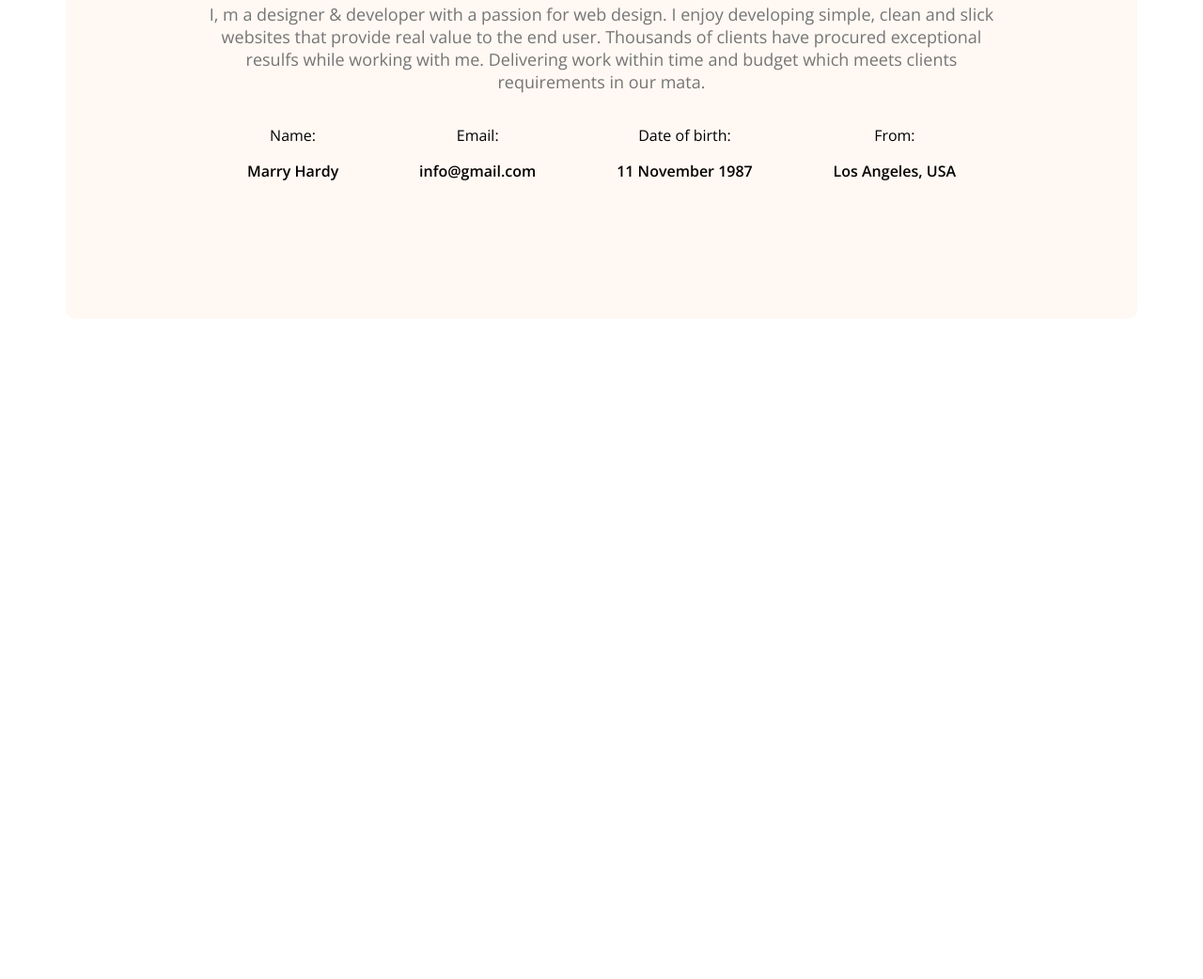
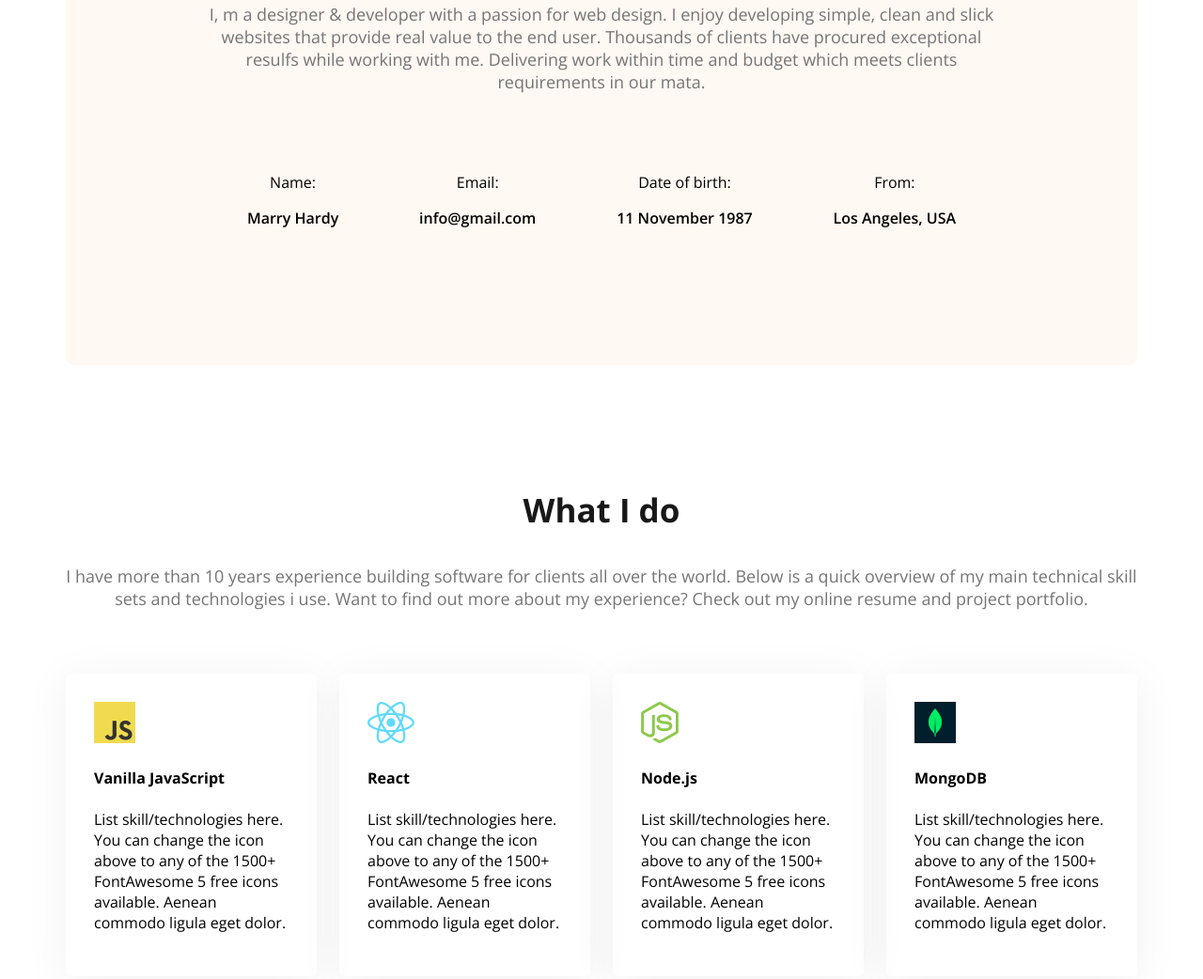
Before and after one commit to sumaiyahasanfarha/web-dev-portfolio, a plain HTML site: page index.html in a window 1280 px wide. Shown: the part 1209-2251 px from the top of the page at 94% size. Before the commit the page ends 1556 px from the top, so only its background shows below. Drawn offline with nearby package versions, Linux system fonts and the light colour scheme.

Commit message:
added the skills-section

```diff
--- a/index.html
+++ b/index.html
@@ -60,7 +60,37 @@
 
 </div>
  </section>
-    </main>
+ <!-- What I do section start    -->
+ <section class="skills">
+<h3 class="section-title text-center">What I do</h3>
+<p class="section-description text-center">I have more than 10 years experience building software for clients all over the world. Below is a quick overview of my main technical skill sets and technologies i use. Want to find out more about my experience? Check out my online resume and project portfolio.</p>
+
+<div class="skills-container">
+      <!-- .skill*4>img+h4.skill-title+p.skill-description -->
+       <div class="skill">
+        <img src="images/icons/js.png" alt="">
+        <h4 class="skill-title">Vanilla JavaScript</h4>
+        <p class="skill-description">List skill/technologies here. You can change the icon above to any of the 1500+ FontAwesome 5 free icons available. Aenean commodo ligula eget dolor.</p>
+       </div>
+       <div class="skill">
+        <img src="images/icons/react.png" alt="">
+        <h4 class="skill-title">React</h4>
+        <p class="skill-description">List skill/technologies here. You can change the icon above to any of the 1500+ FontAwesome 5 free icons available. Aenean commodo ligula eget dolor.</p>
+       </div>
+       <div class="skill">
+        <img src="images/icons/nodejs.png" alt="">
+        <h4 class="skill-title">Node.js</h4>
+        <p class="skill-description">List skill/technologies here. You can change the icon above to any of the 1500+ FontAwesome 5 free icons available. Aenean commodo ligula eget dolor.</p>
+       </div>
+       <div class="skill">
+        <img src="images/icons/mongo.png" alt="">
+        <h4 class="skill-title">MongoDB</h4>
+        <p class="skill-description">List skill/technologies here. You can change the icon above to any of the 1500+ FontAwesome 5 free icons available. Aenean commodo ligula eget dolor.</p>
+       </div>
+</div>
+
+ </section>
+</main>
 <footer>
 
 </footer>
--- a/styles/portfolio.css
+++ b/styles/portfolio.css
@@ -36,6 +36,11 @@ background-color: #FFF8F3;
 .section-description{
     font-size: 18px;
     color: #757575;
+}
+
+.text-center{
+    text-align: center
+    ;
 }
 
 /* header styles */
@@ -112,12 +117,21 @@ main{
 
 }
 
+main section{
+    margin-top: 130px;
+    margin-bottom: 130px;
+}
+
+.section-description{
+    padding-bottom: 50px;
+
+}
 /* about styles */
 .about{
     border-radius: 10px;
     padding: 130px 150px;
     text-align: center;
-    margin-top: 130px;
+
 }
 
 .about-items{
@@ -127,7 +141,22 @@ main{
 
 }
 
+
 .item-description{
     font-weight: 600;
    line-height: normal;
+
 }
+
+
+/* skills styles */
+.skills-container{
+    display: flex;
+    gap: 24px;
+}
+
+.skill {
+    padding: 30px;
+    border-radius: 5px;
+    box-shadow: 0px 6px 50px 0px rgba(0, 0, 0, 0.06);
+}
```
